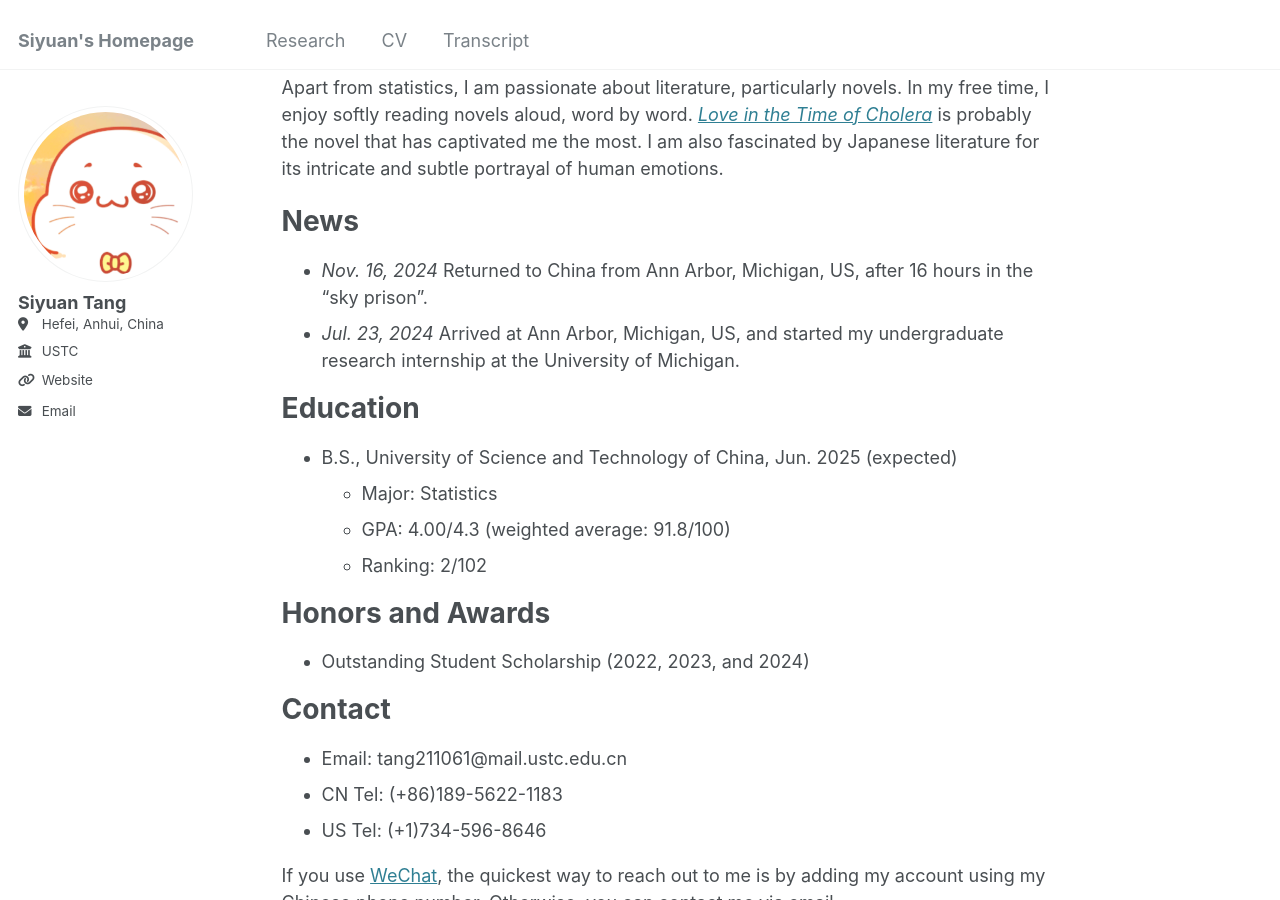
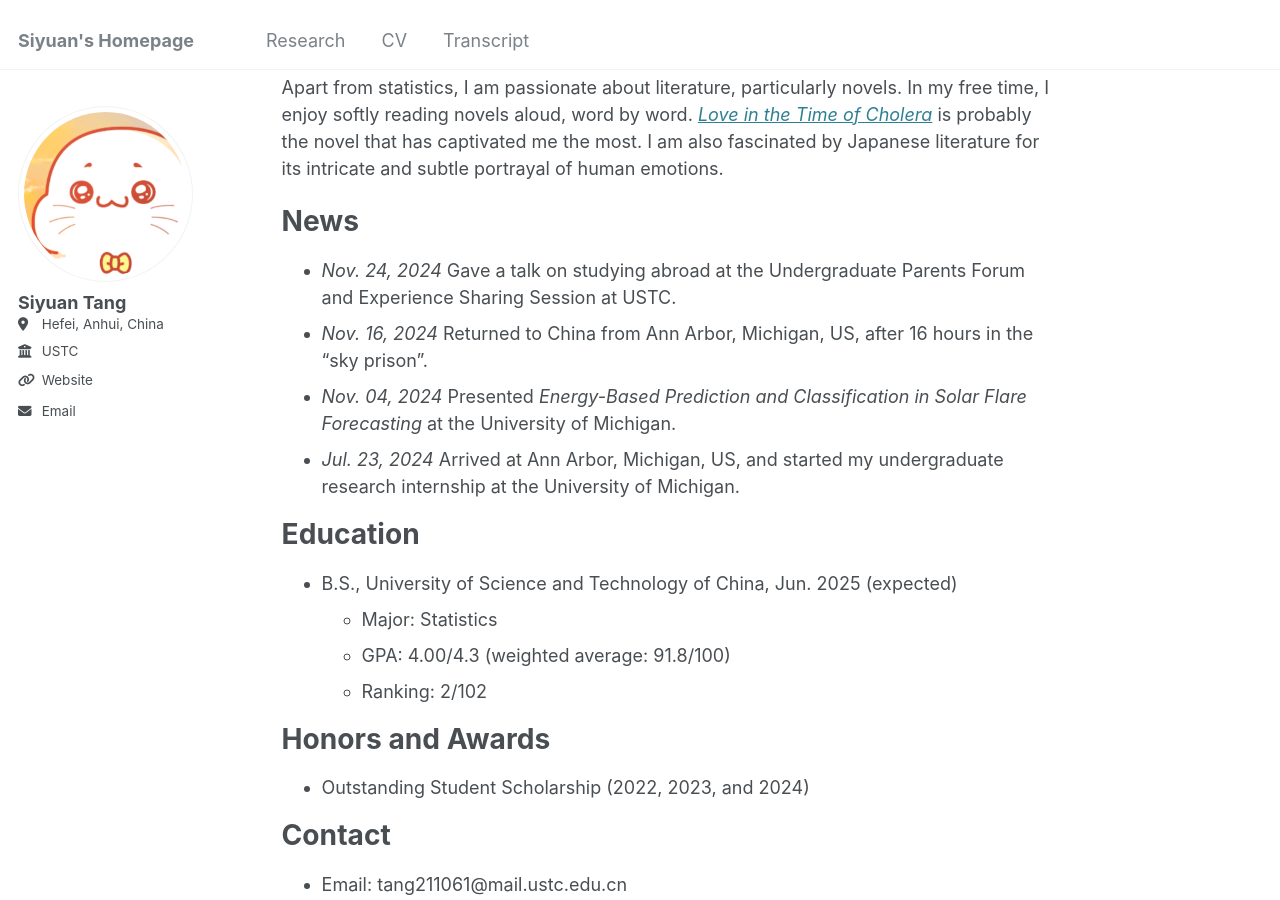
Before and after one commit to jacktangsy/jacktangsy.github.io, a Jekyll site: the page built from _pages/about.md, in a window 1280 px wide and 900 px high, scrolled down 515 px. Built offline with Jekyll 4.4.1, drawn with Linux system fonts in a browser that asks for light colours.

Commit message:
Update about.md

```diff
--- a/_pages/about.md
+++ b/_pages/about.md
@@ -18,7 +18,9 @@ Apart from statistics, I am passionate about literature, particularly novels. In
 
 News
 ======
+* *Nov. 24, 2024* Gave a talk on studying abroad at the Undergraduate Parents Forum and Experience Sharing Session at USTC.
 * *Nov. 16, 2024* Returned to China from Ann Arbor, Michigan, US, after 16 hours in the "sky prison".
+* *Nov. 04, 2024* Presented *Energy-Based Prediction and Classification in Solar Flare Forecasting* at the University of Michigan.
 * *Jul. 23, 2024* Arrived at Ann Arbor, Michigan, US, and started my undergraduate research internship at the University of Michigan.
 
 Education
```
